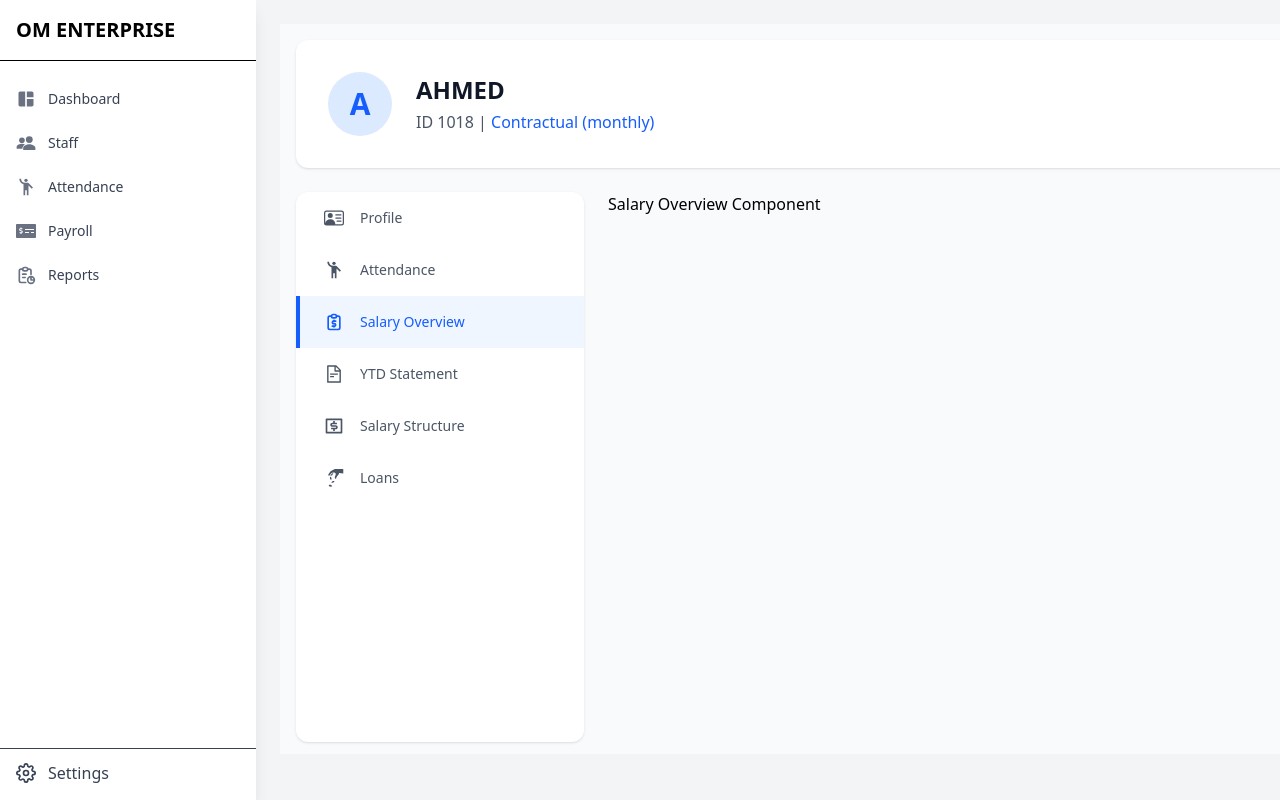
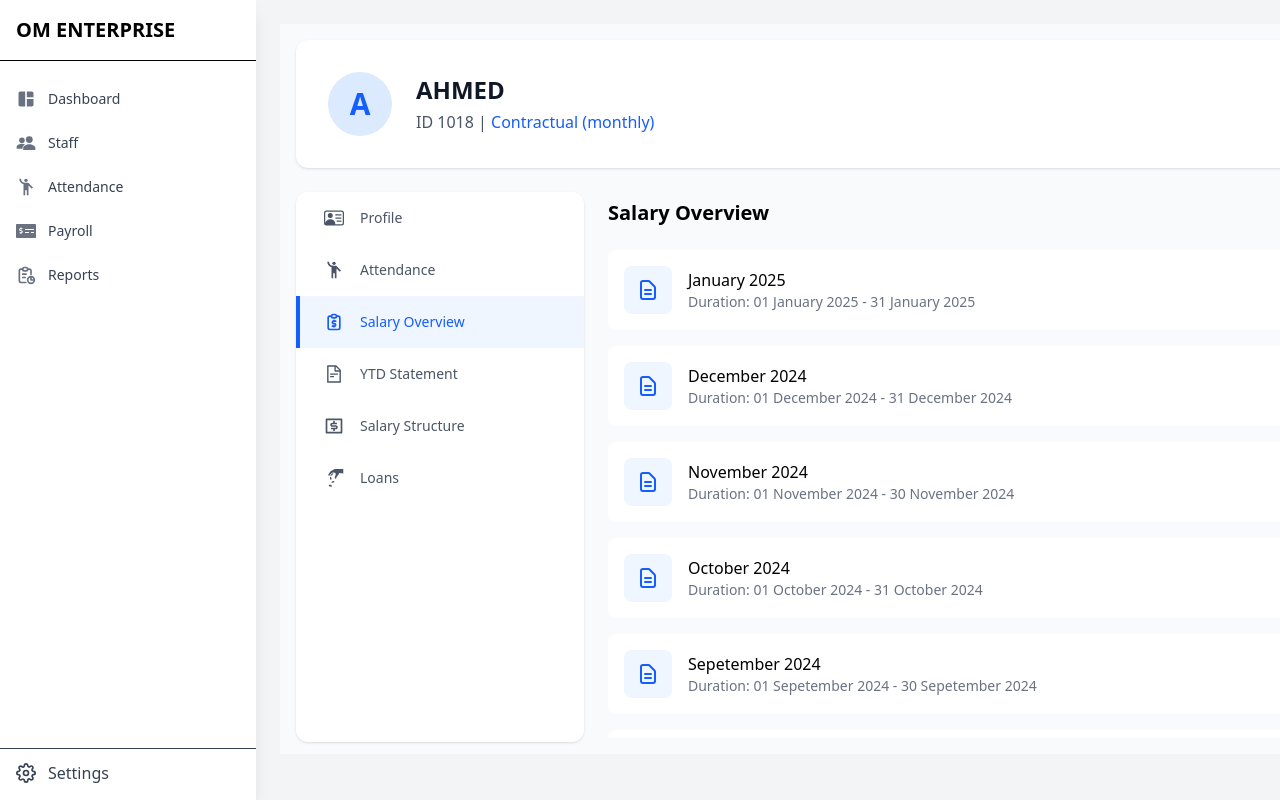
Before and after one commit to DhruvilPatel121/Pagar_Book, a React (Vite) app: page /staff/1/salary-overview in a window 1280 px wide. Shown: the top 800 px of the page. Built offline with nearby package versions, Linux system fonts and the light colour scheme.

Commit message:
Create salary overview page in staff section

```diff
--- /dev/null
+++ b/src/pages/staff/components/SalaryOverview.jsx
@@ -0,0 +1,271 @@
+import React, { useState } from 'react';
+import { useOutletContext } from 'react-router-dom';
+import { IoMdArrowDropdown } from 'react-icons/io';
+import { IoClose } from 'react-icons/io5';
+
+const SalaryOverview = () => {
+  const { staffData } = useOutletContext();
+  const [showDropdown, setShowDropdown] = useState(false);
+  const [selectedSalary, setSelectedSalary] = useState(null);
+
+  // Mock salary data
+  const salaryData = [
+    {
+      month: 'January 2025',
+      duration: '01 January 2025 - 31 January 2025',
+      amount: '5,870',
+      status: 'processed'
+    },
+    {
+      month: 'December 2024',
+      duration: '01 December 2024 - 31 December 2024',
+      amount: '9,520.83',
+      status: 'pending'
+    },
+    {
+      month: 'November 2024',
+      duration: '01 November 2024 - 30 November 2024',
+      amount: '0',
+      status: 'processed'
+    },
+    {
+      month: 'October 2024',
+      duration: '01 October 2024 - 31 October 2024',
+      amount: '9,520.83',
+      status: 'processed'
+    },
+    {
+      month: 'Sepetember 2024',
+      duration: '01 Sepetember 2024 - 30 Sepetember 2024',
+      amount: '0',
+      status: 'pending'
+    },
+    {
+      month: 'August 2024',
+      duration: '01 August 2024 - 31 August 2024',
+      amount: '9,520.83',
+      status: 'pending'
+    },
+    {
+      month: 'July 2024',
+      duration: '01 July 2024 - 31 July 2024',
+      amount: '0',
+      status: 'processed'
+    },
+    {
+      month: 'June 2024',
+      duration: '01 June 2024 - 30 June 2024',
+      amount: '9,520.83',
+      status: 'pending'
+    },
+    {
+      month: 'May 2024',
+      duration: '01 May 2024 - 31 May 2024',
+      amount: '0',
+      status: 'pending'
+    },
+    {
+      month: 'April 2024',
+      duration: '01 April 2024 - 30 April 2024',
+      amount: '9,520.83',
+      status: 'pending'
+    },
+    {
+      month: 'March 2024',
+      duration: '01 March 2024 - 31 March 2024',
+      amount: '0',
+      status: 'processed'
+    },
+    {
+      month: 'February 2024',
+      duration: '01 February 2024 - 28 February 2024',
+      amount: '0',
+      status: 'pending'
+    },
+    {
+      month: 'January 2024',
+      duration: '01 January 2024 - 31 January 2024',
+      amount: '0',
+      status: 'processed'
+    }
+  ];
+
+  const actionItems = [
+    { label: 'Download Salary Slip', action: () => console.log('Download') },
+    { label: 'Print Salary Slip', action: () => console.log('Print') },
+    { label: 'Share Salary Slip', action: () => console.log('Share') },
+    { label: 'Export as PDF', action: () => console.log('Export') },
+  ];
+
+  const SalaryDetailsModal = ({ salary, onClose }) => (
+    <div className="fixed inset-0 flex items-center justify-center z-50 bg-white/30 backdrop-blur-sm">
+      <div className="bg-white rounded-lg w-[500px] shadow-lg">
+        {/* Modal Header */}
+        <div className="flex justify-between items-center p-4 border-b">
+          <h3 className="text-lg">Salary Details - {salary.month}</h3>
+          <button
+            onClick={onClose}
+            className="text-gray-400 hover:text-gray-600"
+          >
+            <IoClose size={20} />
+          </button>
+        </div>
+
+        {/* Modal Content */}
+        <div className="p-4">
+          <div className="flex justify-between mb-6">
+            <div>
+              <p className="text-sm text-gray-500">Duration</p>
+              <p>{salary.duration}</p>
+            </div>
+            <div>
+              <p className="text-sm text-gray-500">Status</p>
+              <span className={`inline-block px-2 py-0.5 rounded-full text-sm
+                ${salary.status === 'processed'
+                  ? 'bg-green-100 text-green-800'
+                  : 'bg-red-100 text-red-800'
+                }`}
+              >
+                {salary.status.charAt(0).toUpperCase() + salary.status.slice(1)}
+              </span>
+            </div>
+          </div>
+
+          <div>
+            <h4 className="mb-4">Salary Breakdown</h4>
+            <div className="space-y-2">
+              <div className="flex justify-between py-2 border-b">
+                <span>Basic Salary</span>
+                <span>₹ 8,000.00</span>
+              </div>
+              <div className="flex justify-between py-2 border-b">
+                <span>HRA</span>
+                <span>₹ 1,000.00</span>
+              </div>
+              <div className="flex justify-between py-2 border-b">
+                <span>Conveyance</span>
+                <span>₹ 520.83</span>
+              </div>
+              <div className="flex justify-between py-2 border-b">
+                <span>Deductions</span>
+                <span className="text-red-600">- ₹ 0.00</span>
+              </div>
+              <div className="flex justify-between py-2 font-medium">
+                <span>Total Amount</span>
+                <span>₹ {salary.amount}</span>
+              </div>
+            </div>
+          </div>
+        </div>
+
+        {/* Modal Footer */}
+        <div className="flex justify-end gap-2 p-4 border-t">
+          <button
+            onClick={onClose}
+            className="px-4 py-1.5 border rounded hover:bg-gray-50"
+          >
+            Close
+          </button>
+          <button className="px-4 py-1.5 bg-blue-600 text-white rounded hover:bg-blue-700">
+            Download Slip
+          </button>
+        </div>
+      </div>
+    </div>
+  );
+
+  return (
+    <div className="space-y-4">
+      {/* Header */}
+      <div className="flex justify-between items-center">
+        <h2 className="text-xl font-semibold">Salary Overview</h2>
+        <div className="flex justify-between gap-4">
+            <div className="relative">
+                <button className="border px-4 py-2 rounded-lg hover:border-blue-700 flex items-center gap-2"
+                    onClick={() => setShowDropdown(!showDropdown)}>
+                    Actions
+                    <IoMdArrowDropdown className={`transition-transform ${showDropdown ? 'rotate-180' : ''}`} />
+                </button>
+                {/* Dropdown Menu */}
+            {showDropdown && (
+              <div className="absolute right-0 mt-2 w-48 bg-white rounded-lg shadow-lg border border-gray-100 z-10">
+                {actionItems.map((item, index) => (
+                  <button
+                    key={index}
+                    className="w-full text-left px-4 py-2 hover:bg-gray-50 first:rounded-t-lg last:rounded-b-lg"
+                    onClick={() => {
+                      item.action();
+                      setShowDropdown(false);
+                    }}
+                  >
+                    {item.label}
+                  </button>
+                ))}
+              </div>
+            )}
+            </div>
+        <button className="bg-blue-600 text-white px-4 py-2 rounded-lg hover:bg-blue-700">
+          Generate Salary Slip
+        </button>
+        </div>
+      </div>
+
+      {/* Salary List */}
+      <div className="space-y-4">
+        {salaryData.map((item, index) => (
+          <div
+            key={index}
+            className="bg-white rounded-lg p-4 flex items-center justify-between cursor-pointer hover:shadow-md transition-shadow"
+          >
+            <div className="flex items-center gap-4">
+              <div className="text-blue-600 bg-blue-50 p-3 rounded-lg">
+                <svg className="w-6 h-6" fill="none" stroke="currentColor" viewBox="0 0 24 24">
+                  <path strokeLinecap="round" strokeLinejoin="round" strokeWidth="2" d="M9 12h6m-6 4h6m2 5H7a2 2 0 01-2-2V5a2 2 0 012-2h5.586a1 1 0 01.707.293l5.414 5.414a1 1 0 01.293.707V19a2 2 0 01-2 2z" />
+                </svg>
+              </div>
+              <div>
+                <h3 className="font-medium">{item.month}</h3>
+                <p className="text-sm text-gray-500">Duration: {item.duration}</p>
+              </div>
+            </div>
+            <div className="flex items-center gap-8">
+              {item.status === 'processed' && (
+                <span className="bg-green-100 text-green-800 text-sm px-3 py-1 rounded-full">
+                  Processed
+                </span>
+              )}
+              {item.status === 'pending' && (
+                <span className="bg-red-100 text-red-800 text-sm px-3 py-1 rounded-full">
+                  Pending
+                </span>
+              )}
+              <div className="text-right">
+                <p className="text-sm text-gray-500">Due Amount</p>
+                <p className="font-medium">₹ {item.amount}</p>
+              </div>
+              <svg className="w-5 h-5 text-gray-400 cursor-pointer hover:text-blue-600" fill="none" stroke="currentColor" viewBox="0 0 24 24" onClick={() => setSelectedSalary(item)}>
+                <path strokeLinecap="round" strokeLinejoin="round" strokeWidth="2" d="M9 5l7 7-7 7" />
+              </svg>
+            </div>
+          </div>
+        ))}
+      </div>
+
+      {/* Load More Button */}
+      <div className="flex justify-center pt-4">
+        <button className="text-blue-600 hover:text-blue-700">
+          Load more
+        </button>
+      </div>
+
+      {selectedSalary && (
+        <SalaryDetailsModal
+          salary={selectedSalary}
+          onClose={() => setSelectedSalary(null)}
+        />
+      )}
+    </div>
+  );
+};
+
+export default SalaryOverview
--- a/src/routes.jsx
+++ b/src/routes.jsx
@@ -13,6 +13,7 @@ import ProfileInfo from './pages/staff/components/ProfileInfo';
 import YTDStatement from './pages/staff/components/YTDStatement';
 import Fine from './pages/attendance/Fine';
 import Overtime from './pages/attendance/Overtime';
+import SalaryOverview from './pages/staff/components/SalaryOverview';
 
 
 export const router = createBrowserRouter([
@@ -47,7 +48,7 @@ export const router = createBrowserRouter([
           // },
           {
             path: 'salary-overview',
-            element: <div>Salary Overview Component</div>,
+            element: <SalaryOverview />,
           },
           {
             path: 'ytd-statement',
```
